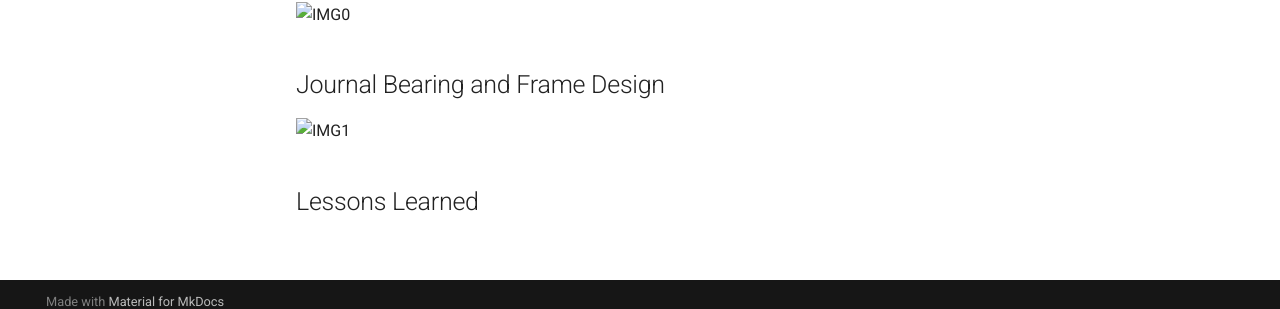
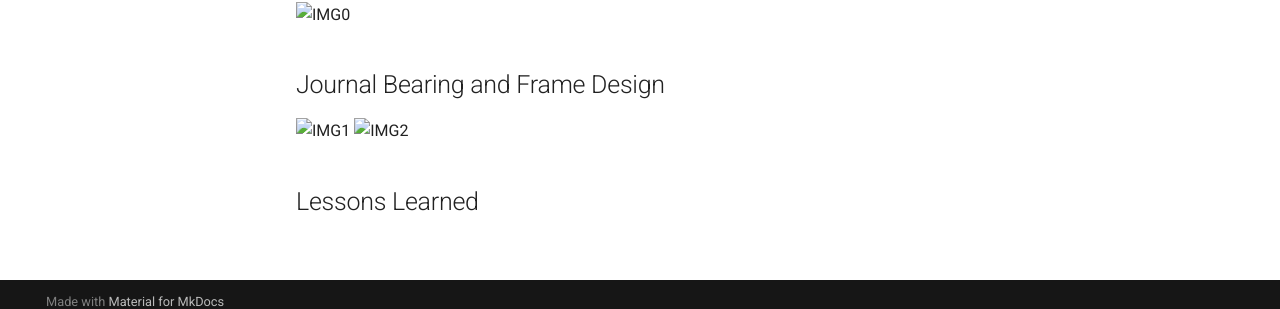
Before and after one commit to AidenGrake/megr2157-portfolio, an MkDocs documentation site: the page built from docs/assignments/A09/index.md, in a window 1280 px wide. Shown: the part 576-885 px from the top of the page. Built offline with MkDocs 1.6.1 and Material for MkDocs 9.7.7, drawn with Linux system fonts in a browser that asks for light colours.

Commit message:
Add second image to Journal Bearing and Frame Design

```diff
--- a/docs/assignments/A09/index.md
+++ b/docs/assignments/A09/index.md
@@ -16,5 +16,6 @@ For this assignment, we we're tasked to design a pulley system to transfer power
 ## Journal Bearing and Frame Design
 
 <img width="500" height="500" alt="IMG1" src="IMG1.jpeg">
+<img width="500" height="500" alt="IMG2" src="IMG2.jpeg">
 
 ## Lessons Learned
```
